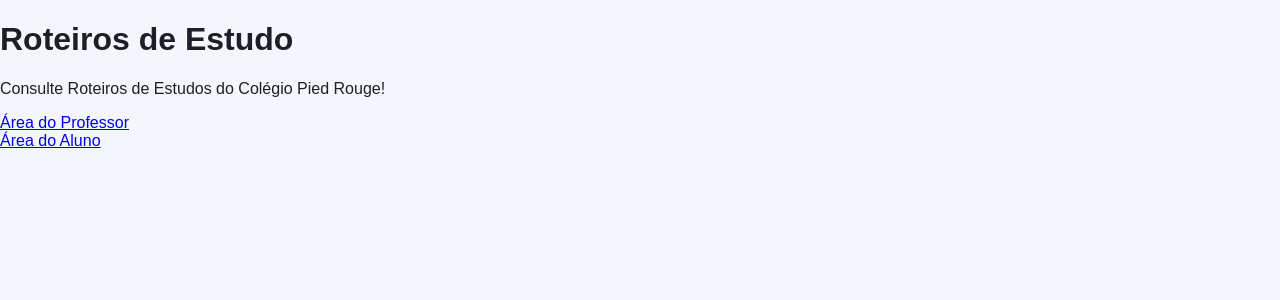
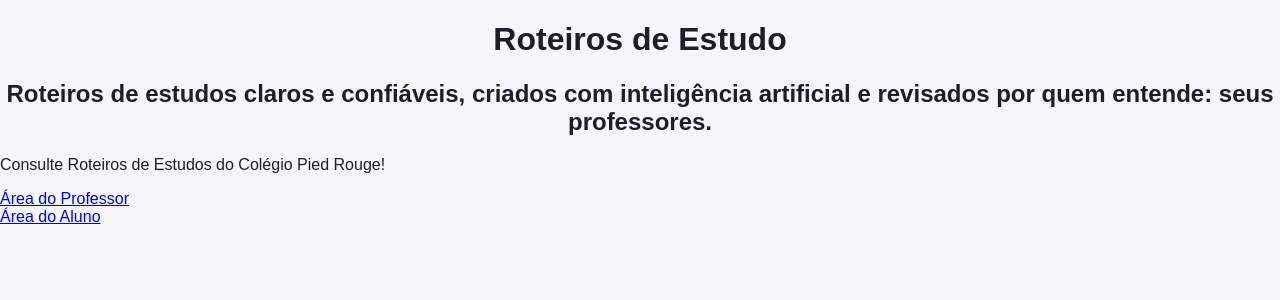
Before and after one commit to FelipeSorrilha/Atividade-Avaliativa-Web-A2, a Next.js app in the folder site/: page / in a window 1280 px wide. Shown: the top 300 px of the page. Built offline with nearby package versions, Linux system fonts and the light colour scheme.

Commit message:
oi teste

```diff
--- a/site/app/globals.css
+++ b/site/app/globals.css
@@ -54,3 +54,11 @@ body {
     color: var(--cor-principal);
     border: 2px solid var(--cor-principal);
 }
+
+h1{
+    text-align: center;
+}
+
+h2{
+    text-align: center;
+}
--- a/site/app/page.js
+++ b/site/app/page.js
@@ -8,6 +8,7 @@ export default function Home() {
     return (
     <main>
         <h1>Roteiros de Estudo</h1>
+        <h2>Roteiros de estudos claros e confiáveis, criados com inteligência artificial e revisados por quem entende: seus professores.</h2>
         <p>Consulte Roteiros de Estudos do Colégio Pied Rouge!</p>
     <div>
         {/* href é o destino, "/professor" aponta para a pasta app/professor. */}
```
